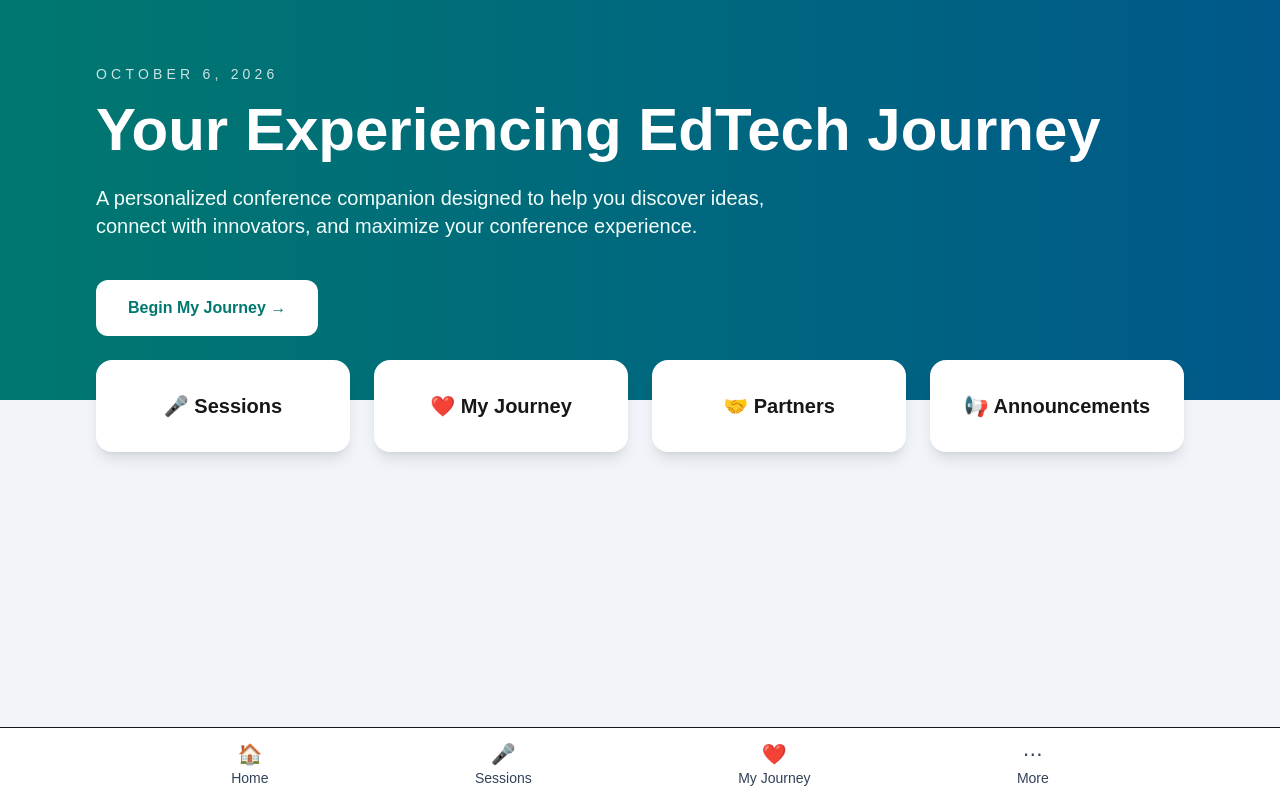
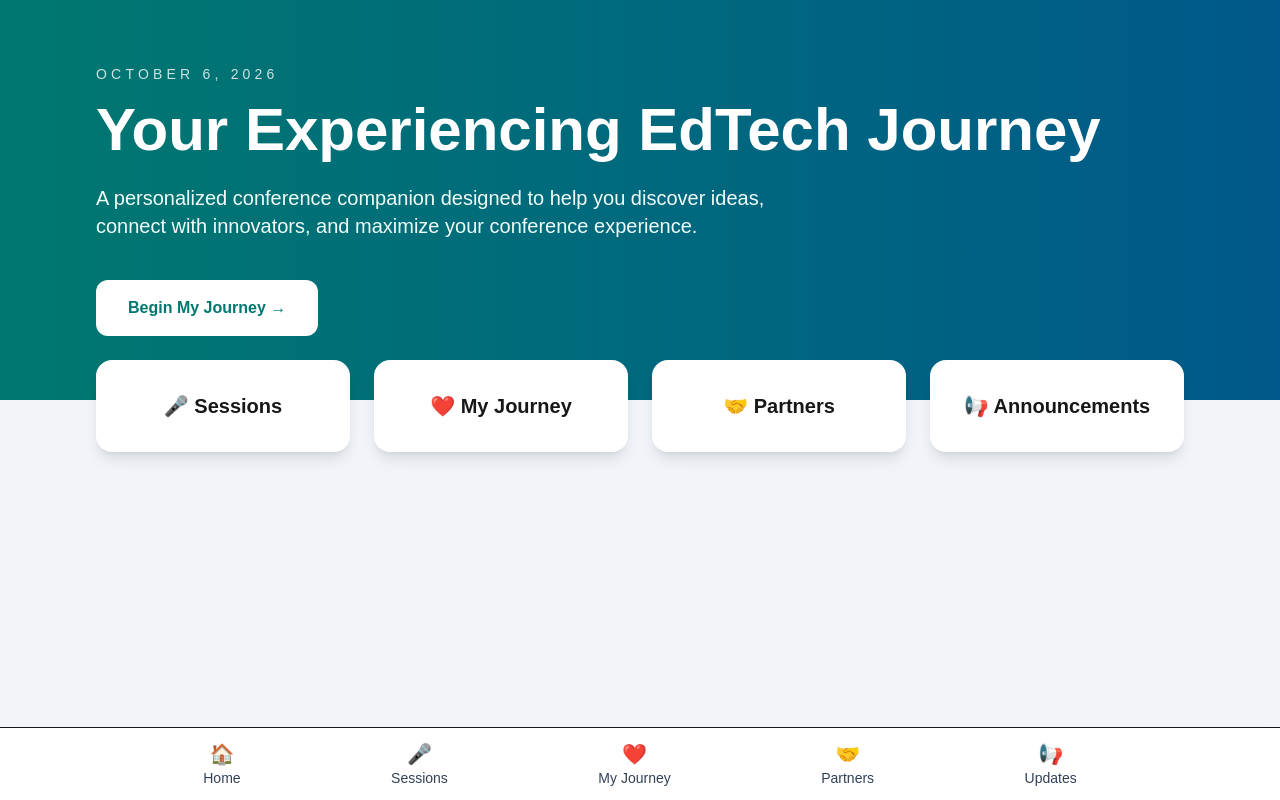
Before and after one commit to michelleturner12/w-experiencing-edtech-journey, a Next.js app in the folder journey-app/: page / in a window 1280 px wide. Built offline with nearby package versions, Linux system fonts and the light colour scheme.

Commit message:
Update conference navigation

```diff
--- a/journey-app/app/page.tsx
+++ b/journey-app/app/page.tsx
@@ -4,11 +4,11 @@ import BottomNav from "../components/BottomNav";
 
 export default function Home() {
   const cards = [
-    { label: "🎤 Sessions", href: "/sessions" },
-    { label: "❤️ My Journey", href: "/journey" },
-    { label: "🤝 Partners", href: "/more" },
-    { label: "📢 Announcements", href: "/more" },
-  ];
+  { label: "🎤 Sessions", href: "/sessions" },
+  { label: "❤️ My Journey", href: "/journey" },
+  { label: "🤝 Partners", href: "/partners" },
+  { label: "📢 Announcements", href: "/announcements" },
+];
 
   return (
     <main className="min-h-screen bg-slate-100 pb-24">
--- a/journey-app/components/BottomNav.tsx
+++ b/journey-app/components/BottomNav.tsx
@@ -6,7 +6,6 @@ export default function BottomNav() {
   return (
     <nav className="fixed bottom-0 left-0 right-0 border-t bg-white shadow-lg">
       <div className="mx-auto flex max-w-5xl justify-around py-3">
-
         <Link
           href="/"
           className="flex flex-col items-center text-sm text-slate-700 hover:text-teal-700"
@@ -32,13 +31,20 @@ export default function BottomNav() {
         </Link>
 
         <Link
-          href="/more"
+          href="/partners"
           className="flex flex-col items-center text-sm text-slate-700 hover:text-teal-700"
         >
-          <span className="text-xl">⋯</span>
-          More
+          <span className="text-xl">🤝</span>
+          Partners
         </Link>
 
+        <Link
+          href="/announcements"
+          className="flex flex-col items-center text-sm text-slate-700 hover:text-teal-700"
+        >
+          <span className="text-xl">📢</span>
+          Updates
+        </Link>
       </div>
     </nav>
   );
```
